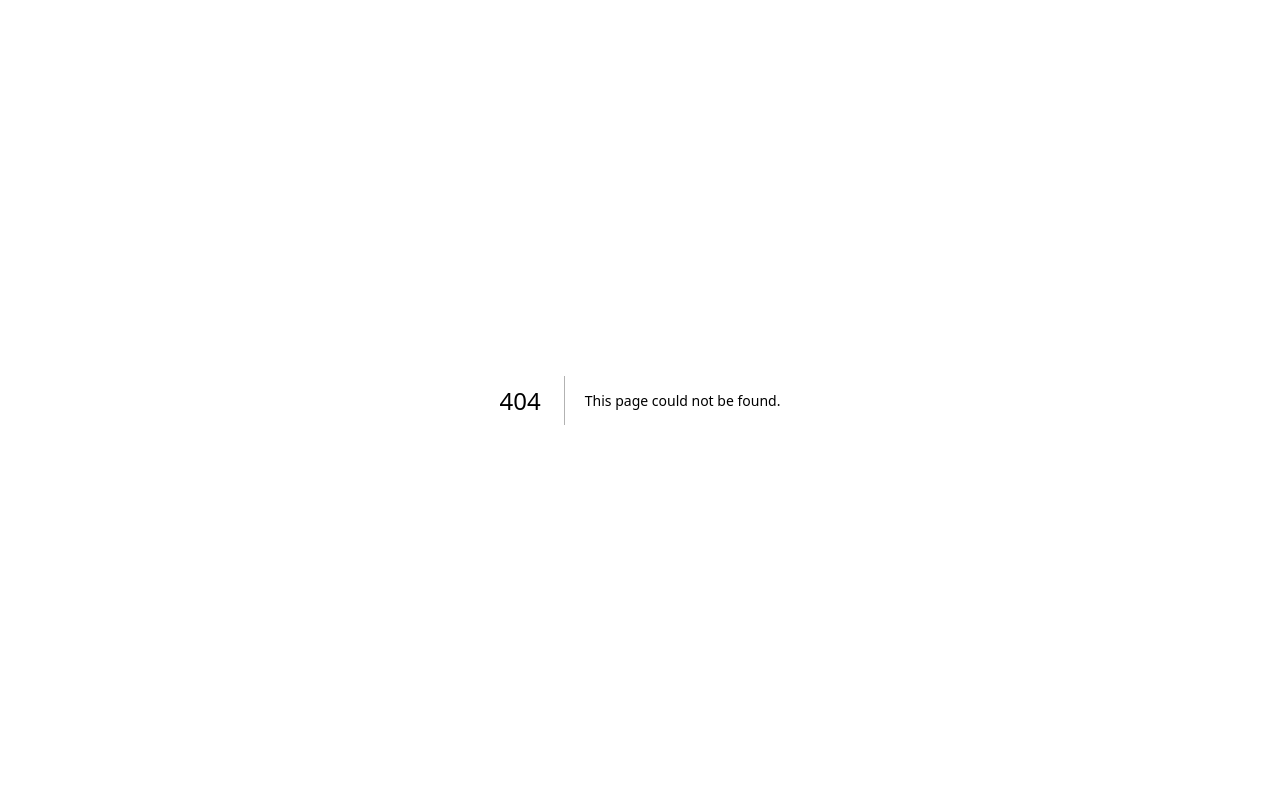
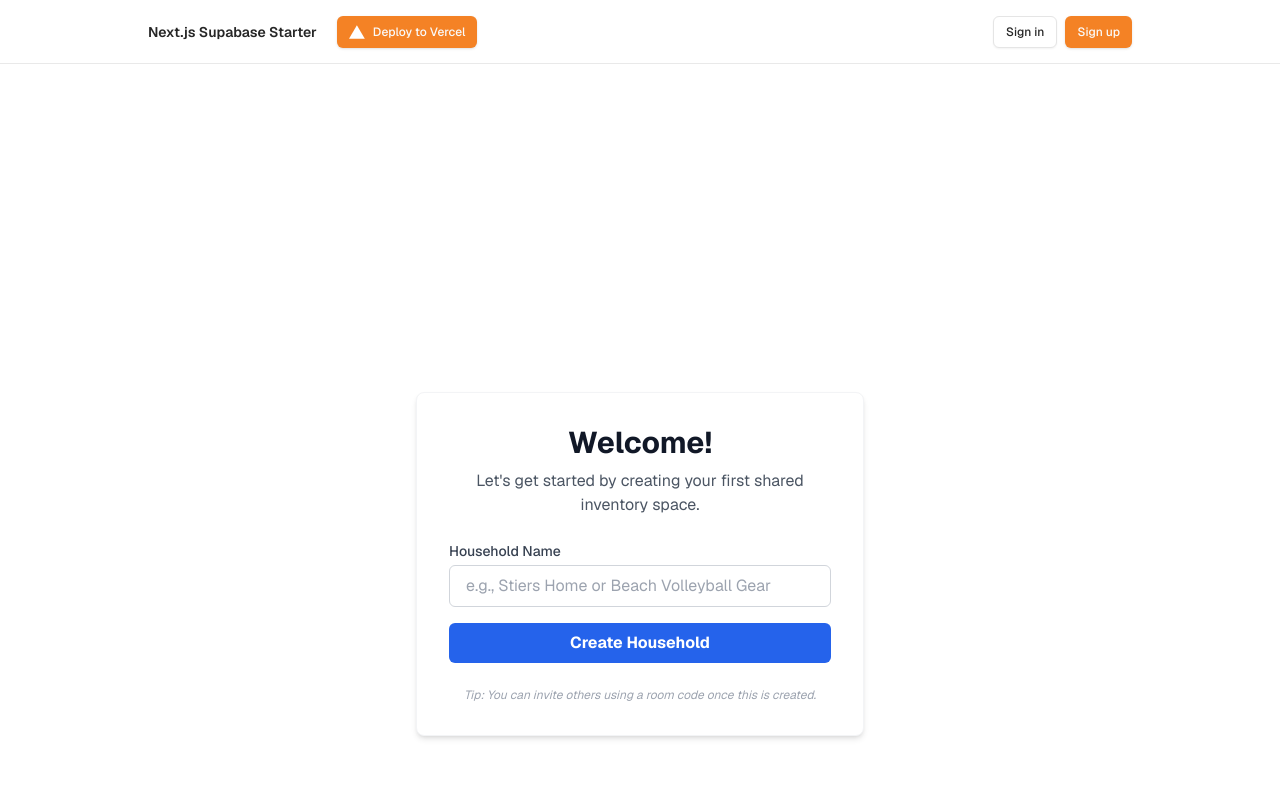
Before and after one commit to TheJD-droid/stock-overflow, a Next.js app: page /protected/setup in a window 1280 px wide. Before the commit this address had no page. Shown: the top 800 px of the page. Built offline with nearby package versions, Linux system fonts and the light colour scheme; no server answers.

Commit message:
household creation and RLS update
Household creation endpoint and basic UI setup for interacting with endpoint. Also, update to RLS Policies, and inclusion of check_membership security definer function to bypass RLS Policies. Prevents RLS caused infinite loops.

```diff
--- /dev/null
+++ b/app/actions/household.ts
@@ -0,0 +1,52 @@
+'use server'
+
+import { createClient } from '@/lib/supabase/server'
+import { redirect } from 'next/navigation'
+
+export async function createHousehold(formData: FormData) {
+  const supabase = await createClient()
+
+  // Get the user first to ensure they are authenticated
+  const { data: { user } } = await supabase.auth.getUser()
+
+  // Guard Clause: Prevent orphaned households
+  if (!user) {
+    throw new Error("Authentication required: You must be logged in to create a household.")
+  }
+
+  const name = formData.get('name') as string
+
+  // We'll wrap the database work in a try/catch for safety
+  let newHouseholdId: string;
+
+  try {
+    // 1. Create the household entry
+    const { data: household, error: hError } = await supabase
+      .from('households')
+      .insert({ name })
+      .select()
+      .single()
+
+    if (hError) throw hError
+    newHouseholdId = household.id
+
+    // 2. Link the user as the Admin member
+    const { error: mError } = await supabase
+      .from('household_members')
+      .insert({
+        household_id: newHouseholdId,
+        user_id: user.id,
+        role: 'admin'
+      })
+
+    if (mError) throw mError
+
+  } catch (error) {
+  console.error("Household creation error:", error)
+  // Update this to match the new location
+  redirect('/protected/setup?error=creation-failed')
+}
+
+  // 3. Success! Redirect to the new dynamic dashboard
+  redirect(`/dashboard/${newHouseholdId}`)
+}
--- /dev/null
+++ b/app/protected/setup/page.tsx
@@ -0,0 +1,44 @@
+import { createHousehold } from '@/app/actions/household'
+
+export default function SetupPage() {
+  return (
+    <main className="flex flex-col items-center justify-center min-h-screen p-4 bg-background">
+      <div className="w-full max-w-md p-8 space-y-6 bg-white rounded-lg shadow-md border border-gray-100">
+        <div className="text-center">
+          <h1 className="text-3xl font-bold text-gray-900">Welcome!</h1>
+          <p className="mt-2 text-gray-600">
+            Let's get started by creating your first shared inventory space.
+          </p>
+        </div>
+
+        {/* The Action Prop links the form directly to your Server Action */}
+        <form action={createHousehold} className="space-y-4">
+          <div>
+            <label htmlFor="name" className="block text-sm font-medium text-gray-700">
+              Household Name
+            </label>
+            <input
+              type="text"
+              name="name"
+              id="name"
+              placeholder="e.g., Stiers Home or Beach Volleyball Gear"
+              required
+              className="w-full px-4 py-2 mt-1 border border-gray-300 rounded-md focus:ring-blue-500 focus:border-blue-500 text-black"
+            />
+          </div>
+
+          <button
+            type="submit"
+            className="w-full px-4 py-2 font-bold text-white bg-blue-600 rounded-md hover:bg-blue-700 transition-colors"
+          >
+            Create Household
+          </button>
+        </form>
+
+        <p className="text-xs text-center text-gray-400 italic">
+          Tip: You can invite others using a room code once this is created.
+        </p>
+      </div>
+    </main>
+  )
+}
```
Also changed, not shown: 2 other files (tests, documents, lock files or other folders).
